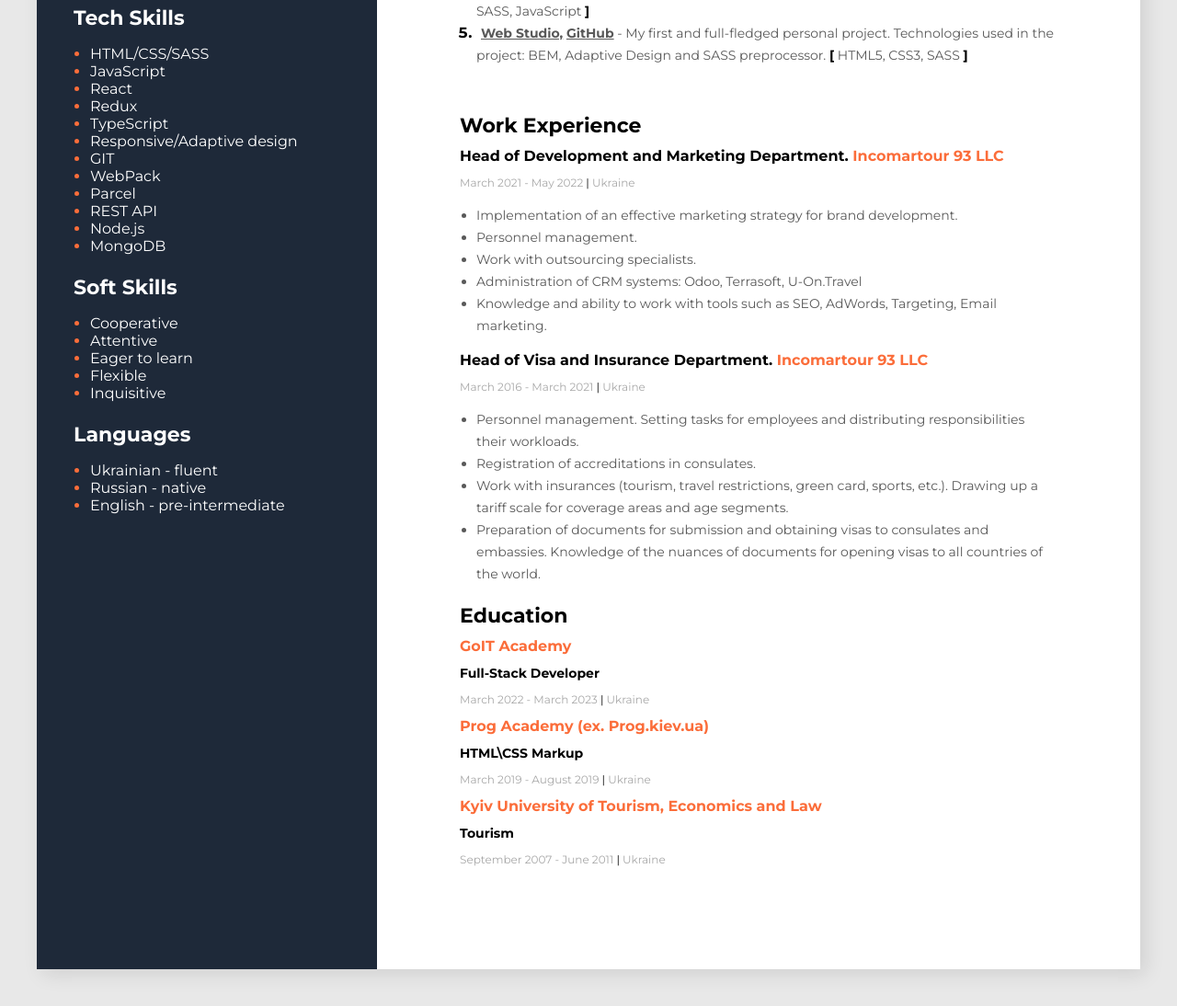
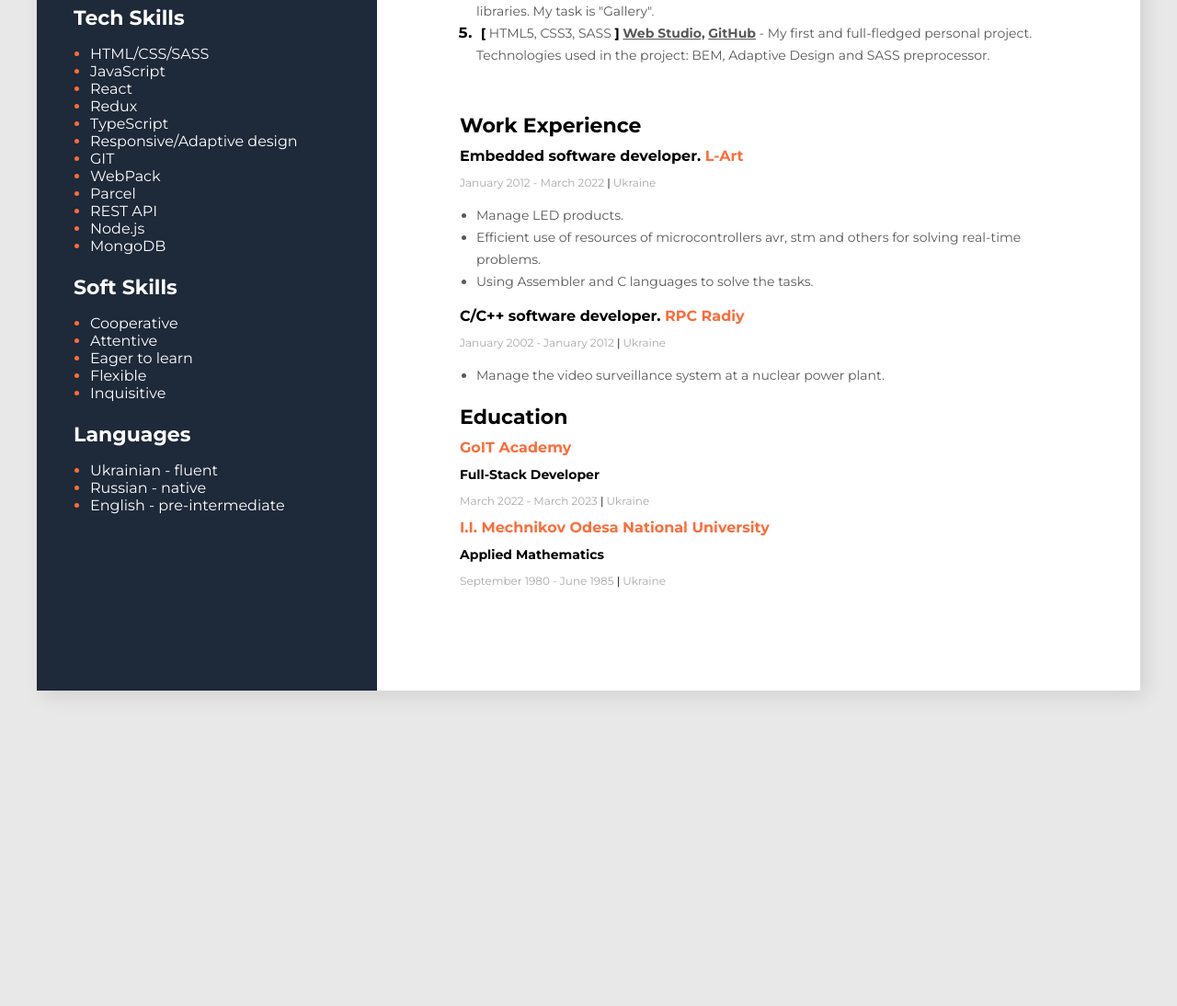
Before and after one commit to IhorLyskov/myResume, a plain HTML site: page index.html in a window 1280 px wide. Shown: the part 745-1839 px from the top of the page at 92% size. After the commit the page ends 1536 px from the top, so only its background shows below. Drawn offline with Linux system fonts and the light colour scheme.

Commit message:
projects + educations

```diff
--- a/index.html
+++ b/index.html
@@ -36,11 +36,13 @@
           <ol class="my-projects-list">
             <li class="my-projects-item">
               <span class="my-projects-text">
+                <span class="my-projects-bracket">[</span> React, Node.js
+                <span class="my-projects-bracket">]</span>
                 <a
                   href="https://team-team-yummy.netlify.app/"
                   target="_blank"
                   class="my-projects-link"
-                  ><b>So Yummy,</b></a
+                  ><b> So Yummy,</b></a
                 >
                 <a
                   href="https://github.com/AlexTanetsDev/yummy-team4-nodeJs-project"
@@ -56,17 +58,17 @@
                 >
                 - Team project using both a Node.js backend and a React frondend. Role: developer.
                 My task is backend.
-                <span class="my-projects-bracket">[</span> React, Node.js
-                <span class="my-projects-bracket">]</span>
               </span>
             </li>
             <li class="my-projects-item">
               <span class="my-projects-text">
+                <span class="my-projects-bracket">[</span> React
+                <span class="my-projects-bracket">]</span>
                 <a
                   href="https://ihorlyskov.github.io/phonebook"
                   target="_blank"
                   class="my-projects-link"
-                  ><b>Phonebook,</b></a
+                  ><b> Phonebook,</b></a
                 >
                 <a
                   href="https://github.com/IhorLyskov/phonebook"
@@ -76,17 +78,17 @@
                 >
                 - My personal project using React, Redux Toolkit, Routing, Axios, JWT Authentication
                 and REST API.
-                <span class="my-projects-bracket">[</span> React
-                <span class="my-projects-bracket">]</span>
               </span>
             </li>
             <li class="my-projects-item">
               <span class="my-projects-text">
+                <span class="my-projects-bracket">[</span> JavaScript
+                <span class="my-projects-bracket">]</span>
                 <a
                   href="https://alenakabushko.github.io/GoTea_JS_project/"
                   target="_blank"
                   class="my-projects-link"
-                  ><b>Filmoteka,</b></a
+                  ><b> Filmoteka,</b></a
                 >
                 <a
                   href="https://github.com/IhorLyskov/GoTea_JS_project"
@@ -97,17 +99,17 @@
                 - Team project using many modern technologies and JavaScript language. Role:
                 developer. My tasks are select.js (create custom Select), fetchUrl.js (exchange with
                 backend), filter and other.
-                <span class="my-projects-bracket">[</span> JavaScript
-                <span class="my-projects-bracket">]</span>
               </span>
             </li>
             <li class="my-projects-item">
               <span class="my-projects-text">
+                <span class="my-projects-bracket">[</span> HTML5, CSS3, SASS, JavaScript
+                <span class="my-projects-bracket">]</span>
                 <a
                   href="https://dmitkate.github.io/goteem-project/"
                   target="_blank"
                   class="my-projects-link"
-                  ><b>Ice Cream,</b></a
+                  ><b> Ice Cream,</b></a
                 >
                 <a
                   href="https://github.com/dmitkate/goteem-project"
@@ -117,17 +119,17 @@
                 >
                 - My first team project. Role: developer. An interactive site that uses a large
                 number of different technologies and libraries. My task is "Gallery".
-                <span class="my-projects-bracket">[</span> HTML5, CSS3, SASS, JavaScript
-                <span class="my-projects-bracket">]</span>
               </span>
             </li>
             <li class="my-projects-item">
               <span class="my-projects-text">
+                <span class="my-projects-bracket">[</span> HTML5, CSS3, SASS
+                <span class="my-projects-bracket">]</span>
                 <a
                   href="https://ihorlyskov.github.io/WebStudio/"
                   target="_blank"
                   class="my-projects-link"
-                  ><b>Web Studio,</b></a
+                  ><b> Web Studio,</b></a
                 >
                 <a
                   href="https://github.com/IhorLyskov/WebStudio"
@@ -137,65 +139,42 @@
                 >
                 - My first and full-fledged personal project. Technologies used in the project: BEM,
                 Adaptive Design and SASS preprocessor.
-                <span class="my-projects-bracket">[</span> HTML5, CSS3, SASS
-                <span class="my-projects-bracket">]</span>
               </span>
             </li>
           </ol>
         </div>
-
-        <!-- Embedded software developer for an advertising firm to manage LED products.
-January 2012 - March 2022 | "L-Art", Ukraine
-Developer of C/C++ software for managing the video surveillance system at a nuclear power plant.
-March 2016 - March 2021 | "Radiy", Ukraine -->
-
         <div class="my-work-experience-section">
           <h3 class="main-content-title">Work Experience</h3>
           <div class="my-work-experience-company-block-3">
             <h4 class="my-work-experience-position">
-              Head of Development and Marketing Department.
-              <span class="my-work-experience-company">Incomartour 93 LLC</span>
+              Embedded software developer.
+              <span class="my-work-experience-company">L-Art</span>
             </h4>
             <p class="my-work-experience-period">
-              March 2021 - May 2022 <span class="my-work-experience-divider">|</span> Ukraine
+              January 2012 - March 2022 <span class="my-work-experience-divider">|</span> Ukraine
             </p>
             <ul class="my-work-experience-duties">
+              <li class="my-work-experience-duty">Manage LED products.</li>
               <li class="my-work-experience-duty">
-                Implementation of an effective marketing strategy for brand development.
-              </li>
-              <li class="my-work-experience-duty">Personnel management.</li>
-              <li class="my-work-experience-duty">Work with outsourcing specialists.</li>
-              <li class="my-work-experience-duty">
-                Administration of CRM systems: Odoo, Terrasoft, U-On.Travel
+                Efficient use of resources of microcontrollers avr, stm and others for solving
+                real-time problems.
               </li>
               <li class="my-work-experience-duty">
-                Knowledge and ability to work with tools such as SEO, AdWords, Targeting, Email
-                marketing.
+                Using Assembler and C languages to solve the tasks.
               </li>
             </ul>
           </div>
           <div class="my-work-experience-company-block-2">
             <h4 class="my-work-experience-position">
-              Head of Visa and Insurance Department.
-              <span class="my-work-experience-company">Incomartour 93 LLC</span>
+              C/C++ software developer.
+              <span class="my-work-experience-company">RPC Radiy</span>
             </h4>
             <p class="my-work-experience-period">
-              March 2016 - March 2021 <span class="my-work-experience-divider">|</span> Ukraine
+              January 2002 - January 2012 <span class="my-work-experience-divider">|</span> Ukraine
             </p>
             <ul class="my-work-experience-duties">
               <li class="my-work-experience-duty">
-                Personnel management. Setting tasks for employees and distributing responsibilities
-                their workloads.
-              </li>
-              <li class="my-work-experience-duty">Registration of accreditations in consulates.</li>
-              <li class="my-work-experience-duty">
-                Work with insurances (tourism, travel restrictions, green card, sports, etc.).
-                Drawing up a tariff scale for coverage areas and age segments.
-              </li>
-              <li class="my-work-experience-duty">
-                Preparation of documents for submission and obtaining visas to consulates and
-                embassies. Knowledge of the nuances of documents for opening visas to all countries
-                of the world.
+                Manage the video surveillance system at a nuclear power plant.
               </li>
             </ul>
           </div>
@@ -209,17 +188,10 @@ March 2016 - March 2021 | "Radiy", Ukraine -->
           </p>
         </div>
         <div class="my-education-section">
-          <h4 class="my-education-company">Prog Academy (ex. Prog.kiev.ua)</h4>
-          <h4 class="my-education-name">HTML\CSS Markup</h4>
+          <h4 class="my-education-company">I.I. Mechnikov Odesa National University</h4>
+          <h4 class="my-education-name">Applied Mathematics</h4>
           <p class="my-education-period">
-            March 2019 - August 2019 <span class="my-education-divider">|</span> Ukraine
-          </p>
-        </div>
-        <div class="my-education-section">
-          <h4 class="my-education-company">Kyiv University of Tourism, Economics and Law</h4>
-          <h4 class="my-education-name">Tourism</h4>
-          <p class="my-education-period">
-            September 2007 - June 2011 <span class="my-education-divider">|</span> Ukraine
+            September 1980 - June 1985 <span class="my-education-divider">|</span> Ukraine
           </p>
         </div>
       </div>
```
